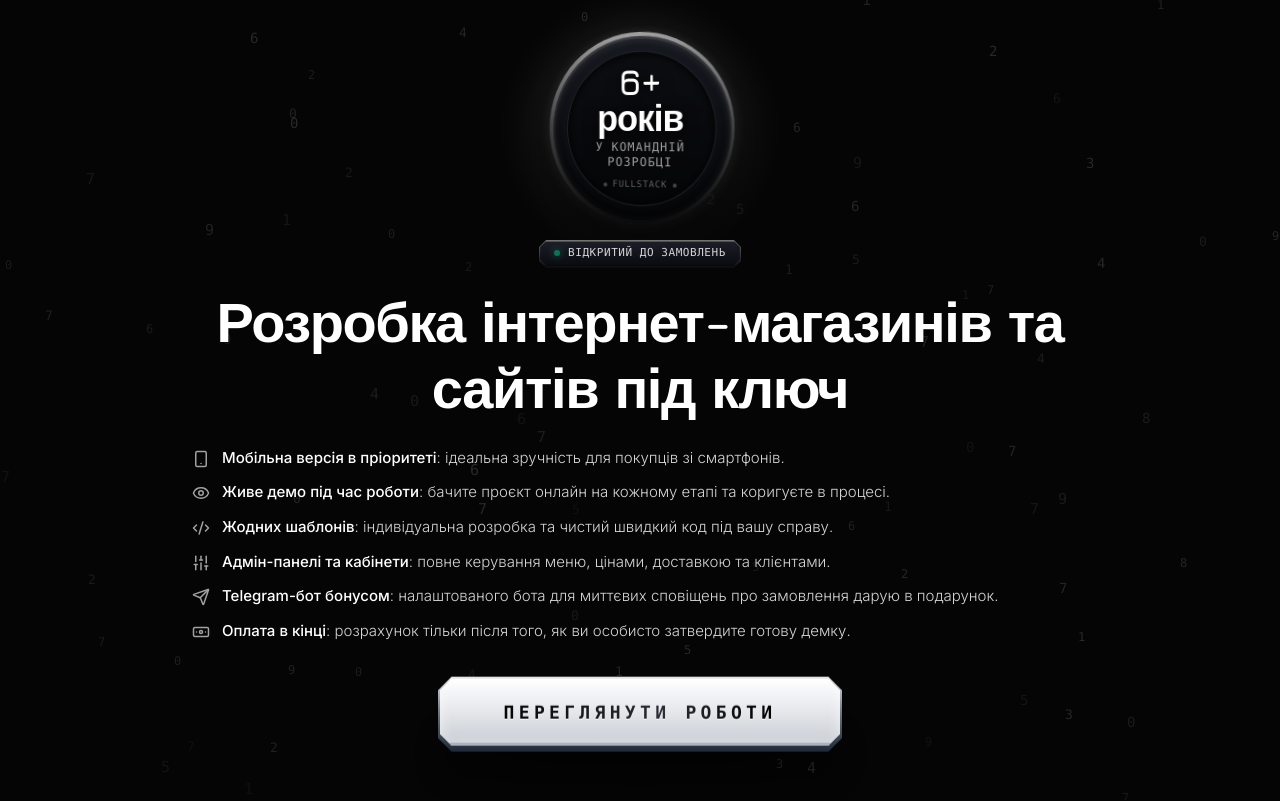
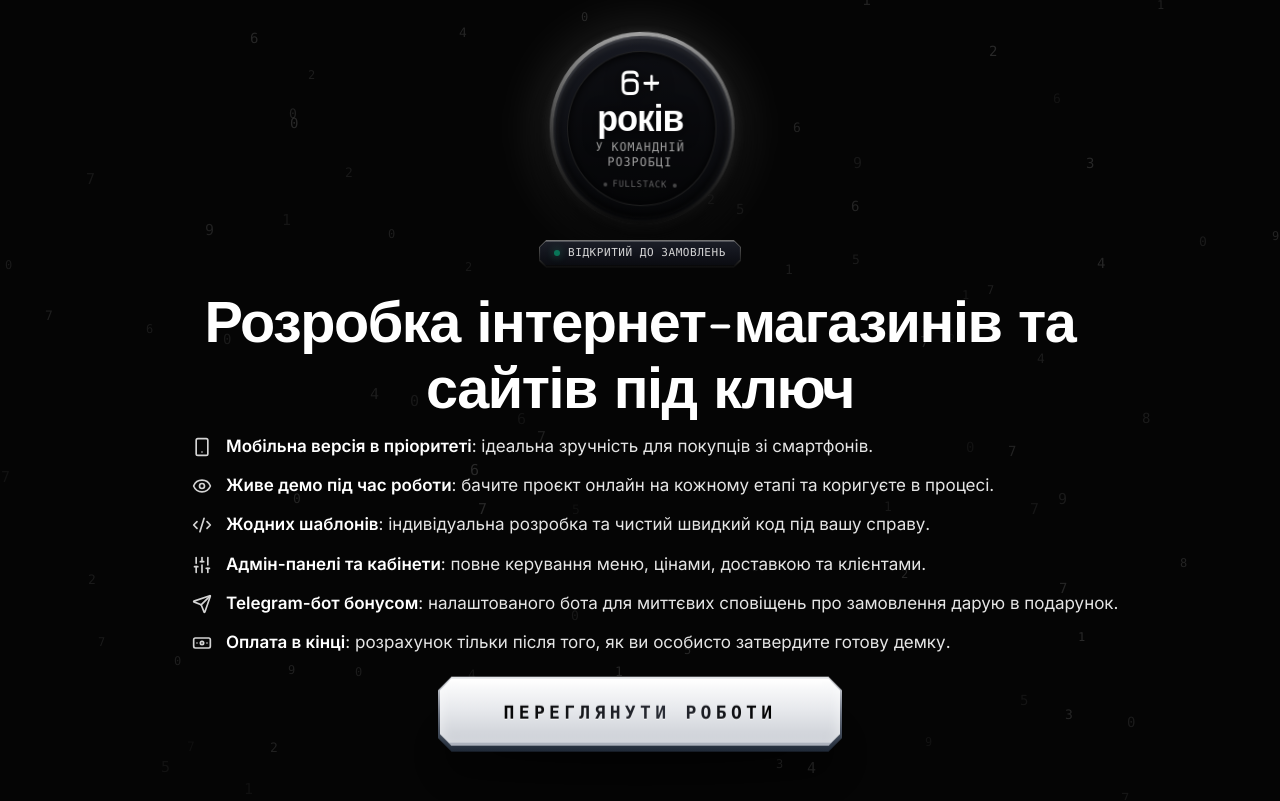
Before and after one commit to llixtar/portfolio, a Next.js app: page / in a window 1280 px wide. Shown: the top 801 px of the page. Built offline with nearby package versions, Linux system fonts and the light colour scheme.

Commit message:
Increase font sizes for Hero title and description bullets

```diff
--- a/src/components/Hero.tsx
+++ b/src/components/Hero.tsx
@@ -159,7 +159,7 @@ export default function Hero() {
 
           {/* Заголовок (піднятий вище, органічно слідує за аватаром і статусом) */}
           <div className="w-full flex flex-col items-center mt-3 sm:mt-4 md:mt-5 px-2">
-            <h1 className="font-heading text-3xl sm:text-4xl md:text-5xl lg:text-[3.5rem] font-bold text-white tracking-tight leading-[1.18] w-full text-center max-w-4xl">
+            <h1 className="font-heading text-[1.95rem] xs:text-[2.2rem] sm:text-4xl md:text-5xl lg:text-[3.6rem] font-extrabold text-white tracking-tight leading-[1.15] w-full text-center max-w-4xl">
               Розробка інтернет-магазинів та сайтів під ключ
             </h1>
           </div>
@@ -168,57 +168,57 @@ export default function Hero() {
         {/* 2. СЕРЕДНІЙ БЛОК: ОПИС (НА ОДНІЙ ВІДСТАНІ ПОСЕРЕДИНІ МІЖ ЗАГОЛОВКОМ ТА КНОПКОЮ) */}
         <div className="w-full flex-1 flex flex-col justify-center items-center my-auto py-2 sm:py-3">
           <div className="w-full flex flex-col items-start text-left max-w-4xl mx-auto pl-6 sm:pl-8 md:pl-0">
-            <div className="w-full space-y-3 sm:space-y-3 md:space-y-3.5">
+            <div className="w-full space-y-3.5 sm:space-y-3.5 md:space-y-4">
               {/* 1. Mobile First */}
-              <div className="flex items-start gap-2.5 sm:gap-3">
-                <Smartphone className="w-4 h-4 sm:w-4.5 sm:h-4.5 text-neutral-400 shrink-0 mt-0.5" />
-                <p className="text-sm md:text-[15px] text-neutral-300 font-light leading-snug lg:whitespace-nowrap">
-                  <strong className="text-white font-medium">Мобільна версія в пріоритеті</strong>
+              <div className="flex items-start gap-3 sm:gap-3.5">
+                <Smartphone className="w-5 h-5 sm:w-5 sm:h-5 text-neutral-300 shrink-0 mt-0.5" />
+                <p className="text-[16px] sm:text-[16.5px] md:text-[17px] text-neutral-200 leading-snug lg:whitespace-nowrap">
+                  <strong className="text-white font-semibold">Мобільна версія в пріоритеті</strong>
                   <span className="hidden md:inline">: ідеальна зручність для покупців зі смартфонів.</span>
                 </p>
               </div>
 
               {/* 2. Жива демка онлайн */}
-              <div className="flex items-start gap-2.5 sm:gap-3">
-                <Eye className="w-4 h-4 sm:w-4.5 sm:h-4.5 text-neutral-400 shrink-0 mt-0.5" />
-                <p className="text-sm md:text-[15px] text-neutral-300 font-light leading-snug lg:whitespace-nowrap">
-                  <strong className="text-white font-medium">Живе демо під час роботи</strong>
+              <div className="flex items-start gap-3 sm:gap-3.5">
+                <Eye className="w-5 h-5 sm:w-5 sm:h-5 text-neutral-300 shrink-0 mt-0.5" />
+                <p className="text-[16px] sm:text-[16.5px] md:text-[17px] text-neutral-200 leading-snug lg:whitespace-nowrap">
+                  <strong className="text-white font-semibold">Живе демо під час роботи</strong>
                   <span className="hidden md:inline">: бачите проєкт онлайн на кожному етапі та коригуєте в процесі.</span>
                 </p>
               </div>
 
               {/* 3. Без шаблонів */}
-              <div className="flex items-start gap-2.5 sm:gap-3">
-                <Code2 className="w-4 h-4 sm:w-4.5 sm:h-4.5 text-neutral-400 shrink-0 mt-0.5" />
-                <p className="text-sm md:text-[15px] text-neutral-300 font-light leading-snug lg:whitespace-nowrap">
-                  <strong className="text-white font-medium">Жодних шаблонів</strong>
+              <div className="flex items-start gap-3 sm:gap-3.5">
+                <Code2 className="w-5 h-5 sm:w-5 sm:h-5 text-neutral-300 shrink-0 mt-0.5" />
+                <p className="text-[16px] sm:text-[16.5px] md:text-[17px] text-neutral-200 leading-snug lg:whitespace-nowrap">
+                  <strong className="text-white font-semibold">Жодних шаблонів</strong>
                   <span className="hidden md:inline">: індивідуальна розробка та чистий швидкий код під вашу справу.</span>
                 </p>
               </div>
 
               {/* 4. Адмінка та кабінети */}
-              <div className="flex items-start gap-2.5 sm:gap-3">
-                <Sliders className="w-4 h-4 sm:w-4.5 sm:h-4.5 text-neutral-400 shrink-0 mt-0.5" />
-                <p className="text-sm md:text-[15px] text-neutral-300 font-light leading-snug lg:whitespace-nowrap">
-                  <strong className="text-white font-medium">Адмін-панелі та кабінети</strong>
+              <div className="flex items-start gap-3 sm:gap-3.5">
+                <Sliders className="w-5 h-5 sm:w-5 sm:h-5 text-neutral-300 shrink-0 mt-0.5" />
+                <p className="text-[16px] sm:text-[16.5px] md:text-[17px] text-neutral-200 leading-snug lg:whitespace-nowrap">
+                  <strong className="text-white font-semibold">Адмін-панелі та кабінети</strong>
                   <span className="hidden md:inline">: повне керування меню, цінами, доставкою та клієнтами.</span>
                 </p>
               </div>
 
               {/* 5. Telegram-бот бонусом */}
-              <div className="flex items-start gap-2.5 sm:gap-3">
-                <Send className="w-4 h-4 sm:w-4.5 sm:h-4.5 text-neutral-400 shrink-0 mt-0.5" />
-                <p className="text-sm md:text-[15px] text-neutral-300 font-light leading-snug lg:whitespace-nowrap">
-                  <strong className="text-white font-medium">Telegram-бот бонусом</strong>
+              <div className="flex items-start gap-3 sm:gap-3.5">
+                <Send className="w-5 h-5 sm:w-5 sm:h-5 text-neutral-300 shrink-0 mt-0.5" />
+                <p className="text-[16px] sm:text-[16.5px] md:text-[17px] text-neutral-200 leading-snug lg:whitespace-nowrap">
+                  <strong className="text-white font-semibold">Telegram-бот бонусом</strong>
                   <span className="hidden md:inline">: налаштованого бота для миттєвих сповіщень про замовлення дарую в подарунок.</span>
                 </p>
               </div>
 
               {/* 6. Оплата в кінці */}
-              <div className="flex items-start gap-2.5 sm:gap-3">
-                <Banknote className="w-4 h-4 sm:w-4.5 sm:h-4.5 text-neutral-400 shrink-0 mt-0.5" />
-                <p className="text-sm md:text-[15px] text-neutral-300 font-light leading-snug lg:whitespace-nowrap">
-                  <strong className="text-white font-medium">Оплата в кінці</strong>
+              <div className="flex items-start gap-3 sm:gap-3.5">
+                <Banknote className="w-5 h-5 sm:w-5 sm:h-5 text-neutral-300 shrink-0 mt-0.5" />
+                <p className="text-[16px] sm:text-[16.5px] md:text-[17px] text-neutral-200 leading-snug lg:whitespace-nowrap">
+                  <strong className="text-white font-semibold">Оплата в кінці</strong>
                   <span className="hidden md:inline">: розрахунок тільки після того, як ви особисто затвердите готову демку.</span>
                 </p>
               </div>
```
